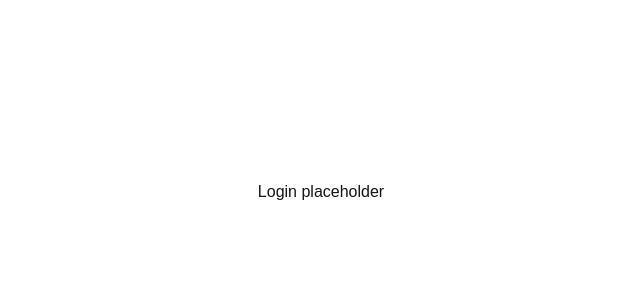
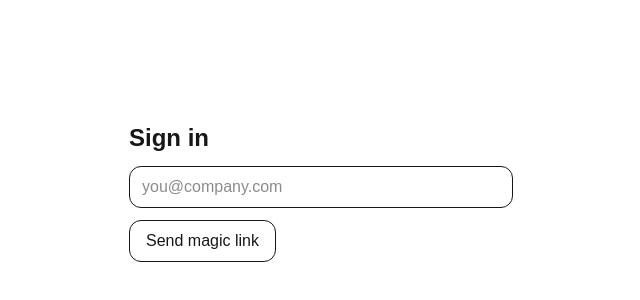
Before and after one commit to VastMermaid/vr-crm, a Next.js app: page /login in a window 1280 px wide. Shown: the part 208-508 px from the top of the page, without its empty margins (319-959 px from the left). Built offline with nearby package versions, Linux system fonts and the light colour scheme; no server answers.

Commit message:
feat(auth): email magic-link login page

```diff
--- a/src/app/login/page.tsx
+++ b/src/app/login/page.tsx
@@ -1,7 +1,41 @@
-export default function Page() {
+'use client'
+import { useState } from 'react'
+import { supabase } from '@/lib/supabaseClient'
+
+export default function LoginPage() {
+  const [email, setEmail] = useState('')
+  const [sent, setSent] = useState(false)
+  const [loading, setLoading] = useState(false)
+  const [error, setError] = useState<string | null>(null)
+
+  async function onSubmit(e: React.FormEvent) {
+    e.preventDefault()
+    setError(null)
+    setLoading(true)
+    const { error } = await supabase.auth.signInWithOtp({ email })
+    setLoading(false)
+    if (error) setError(error.message)
+    else setSent(true)
+  }
+
   return (
     <main className="min-h-screen grid place-items-center p-6">
-      <div>Login placeholder</div>
+      <form onSubmit={onSubmit} className="w-full max-w-sm space-y-3">
+        <h1 className="text-2xl font-semibold">Sign in</h1>
+        <input
+          className="w-full rounded-xl border px-3 py-2"
+          type="email"
+          placeholder="you@company.com"
+          value={email}
+          onChange={(e)=>setEmail(e.target.value)}
+          required
+        />
+        <button className="rounded-xl border px-4 py-2" disabled={loading} type="submit">
+          {loading ? 'Sending…' : 'Send magic link'}
+        </button>
+        {sent && <p>Check your email for the magic link.</p>}
+        {error && <p className="text-red-600">{error}</p>}
+      </form>
     </main>
-  );
+  )
 }
```
